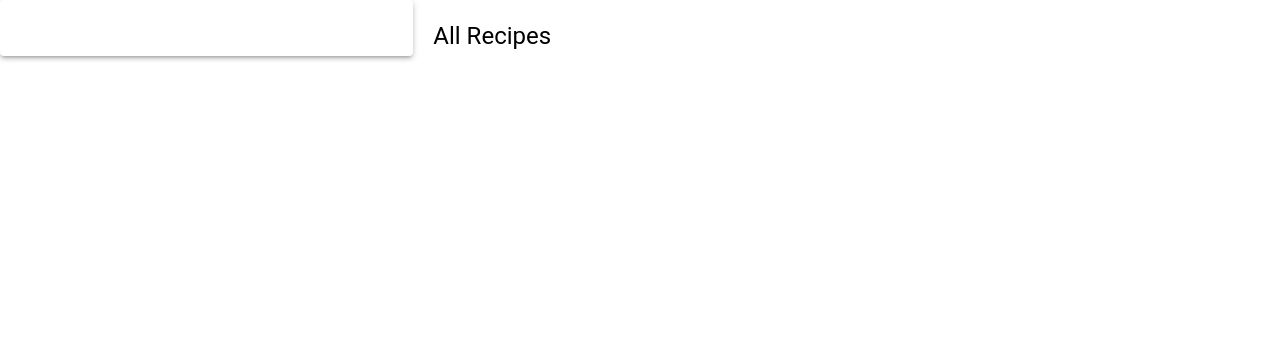
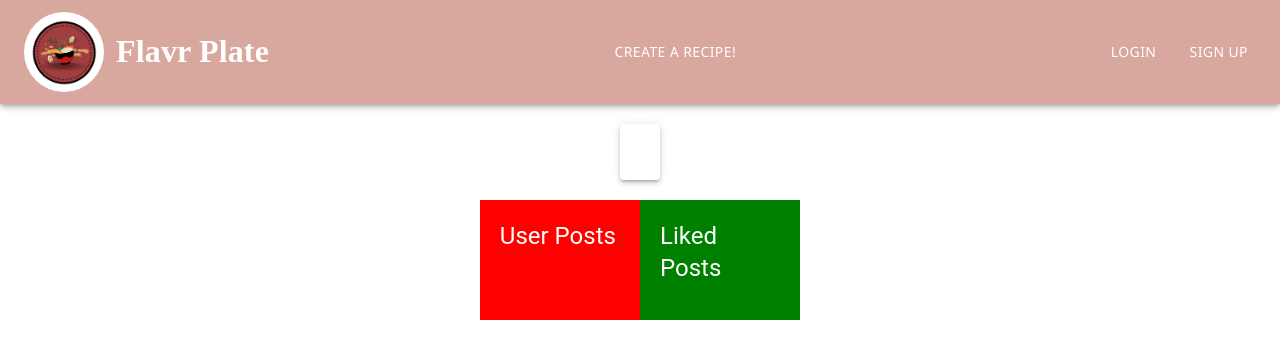
Before and after one commit to Lukiangelxd/Flavr-Plate, a React (Vite) app in the folder client/: page /profile in a window 1280 px wide. Shown: the top 358 px of the page. Built offline with nearby package versions, Linux system fonts and the light colour scheme.

Commit message:
Profile Red and green layout understanding

```diff
--- a/client/src/pages/Profile.jsx
+++ b/client/src/pages/Profile.jsx
@@ -1,99 +1,130 @@
-import { useState, useEffect } from 'react';
-import {useQuery} from '@apollo/client';
+import React, { useState, useEffect } from 'react';
+import { useQuery } from '@apollo/client';
+import Header from '../components/Header/Header';
 import { Link } from 'react-router-dom';
 import { GET_USER } from '../utils/queries';
-import {Typography, Paper, List, ListItemButton } from '@mui/material';
+import {
+  Typography,
+  Paper,
+  List,
+  ListItemButton,
+  Divider,
+  Grid,
+} from '@mui/material';
 import Auth from '../utils/auth';
-
 
 const UserProfile = () => {
   const token = Auth.loggedIn() ? Auth.getToken() : null;
-  console.log(token)
   const [userData, setUserData] = useState({});
   const { data, loading, error } = useQuery(GET_USER, {
     skip: !token,
   });
-  console.log(data);
 
   useEffect(() => {
     if (data) {
       setUserData(data.user);
-      console.log(data.user); // This might not reflect the most recent state
     }
   }, [data, userData]);
 
   return (
-    <div style={{ display: 'flex' }}>
+    <>
+      <Header />
       {userData && (
-        <>
-          {/* Left Section: User Info */}
-          <div style={{ flex: 1 }}>
-            <Paper elevation={3} style={{ padding: '20px', display: 'flex', flexDirection: 'column', alignItems: 'center' }}>
-              <Typography variant="h5" component="div" sx={{ marginTop: 2 }}>
+        <div style={{ display: 'flex', flexDirection: 'column', alignItems: 'center' }}>
+          {/* User Info Section (Centered) */}
+          <Paper
+            elevation={3}
+            style={{
+              padding: '20px',
+              display: 'flex',
+              flexDirection: 'column',
+              alignItems: 'center',
+              marginTop: '20px',
+            }}
+          >
+            <Typography variant="h5" component="div" sx={{ mb: 2 }}>
               {userData.userName}
             </Typography>
+            <Typography variant="body2" color="textSecondary">
+              {userData.email}
+            </Typography>
           </Paper>
-          </div>
 
-          {/* Right Section: User Posts */}
-          <div style={{ flex: 2, padding: '20px' }}>
-            <Typography variant="h5" component="h3">
-              All Recipes
+          {/* User Posts Section (Left) */}
+          <div style={{ display: 'flex', marginTop: '20px' }}>
+            <div style={{ flex: 1, backgroundColor: 'red', padding: '20px' }}>
+              <Typography variant="h5" component="h3" sx={{ color: 'white' }}>
+                User Posts
               </Typography>
-
-            {/* List of User Recipes */}
               <List>
-              {userData.recipes && userData.recipes.map((recipe) => (
-                <ListItemButton key={recipe._id}>
+                {userData.recipes &&
+                  userData.recipes.map((recipe) => (
+                    <React.Fragment key={recipe._id}>
+                      <ListItemButton>
                         <div>
                           <Typography variant="h6" component="div">
                             <Link to={`/${recipe._id}`}>{recipe.name}</Link>
                           </Typography>
                           <p>{recipe.description}</p>
-
                           {recipe.image && (
-                      <img src={recipe.image} alt={recipe.name} style={{ maxWidth: '100%', height: 'auto' }} />
+                            <img
+                              src={recipe.image}
+                              alt={recipe.name}
+                              style={{ maxWidth: '100%', height: 'auto' }}
+                            />
                           )}
-
-                    {recipe.comments && recipe.comments.map((comment) => (
+                          {recipe.comments &&
+                            recipe.comments.map((comment) => (
                               <div key={comment._id}>
-                        <p>Comment by {comment.user.userName}: {comment.text}</p>
+                                <p>
+                                  Comment by {comment.user.userName}:{' '}
+                                  {comment.text}
+                                </p>
                               </div>
                             ))}
                         </div>
                       </ListItemButton>
+                      <Divider />
+                    </React.Fragment>
                   ))}
               </List>
+            </div>
 
-            {/* Liked Posts */}
-            {userData.likedRecipes && userData.likedRecipes.length > 0 && (
-              <div style={{ flex: 2, padding: '20px' }}>
-                <Typography variant="h5" component="h3">
+            {/* Liked Posts Section (Right) */}
+            <div style={{ flex: 1, backgroundColor: 'green', padding: '20px' }}>
+              <Typography variant="h5" component="h3" sx={{ color: 'white' }}>
                 Liked Posts
               </Typography>
-
               <List>
-                  {userData.likedRecipes.map((likedRecipe) => (
-                    <ListItemButton key={likedRecipe._id}>
+                {userData.likedRecipes &&
+                  userData.likedRecipes.map((likedRecipe) => (
+                    <React.Fragment key={likedRecipe._id}>
+                      <ListItemButton>
                         <div>
                           <Typography variant="h6" component="div">
-                          <Link to={`/${likedRecipe._id}`}>{likedRecipe.name}</Link>
+                            <Link to={`/${likedRecipe._id}`}>
+                              {likedRecipe.name}
+                            </Link>
                           </Typography>
                           <p>{likedRecipe.description}</p>
-
                           {likedRecipe.image && (
-                          <img src={likedRecipe.image} alt={likedRecipe.name} style={{ maxWidth: '100%', height: 'auto' }} />
+                            <img
+                              src={likedRecipe.image}
+                              alt={likedRecipe.name}
+                              style={{ maxWidth: '100%', height: 'auto' }}
+                            />
                           )}
                         </div>
                       </ListItemButton>
+                      <Divider />
+                    </React.Fragment>
                   ))}
               </List>
             </div>
+          </div>
+        </div>
       )}
-          </div>
     </>
-      )}
-    </div>
   );
 };
 
```
Lines whose indentation alone changed are shown as unchanged.
